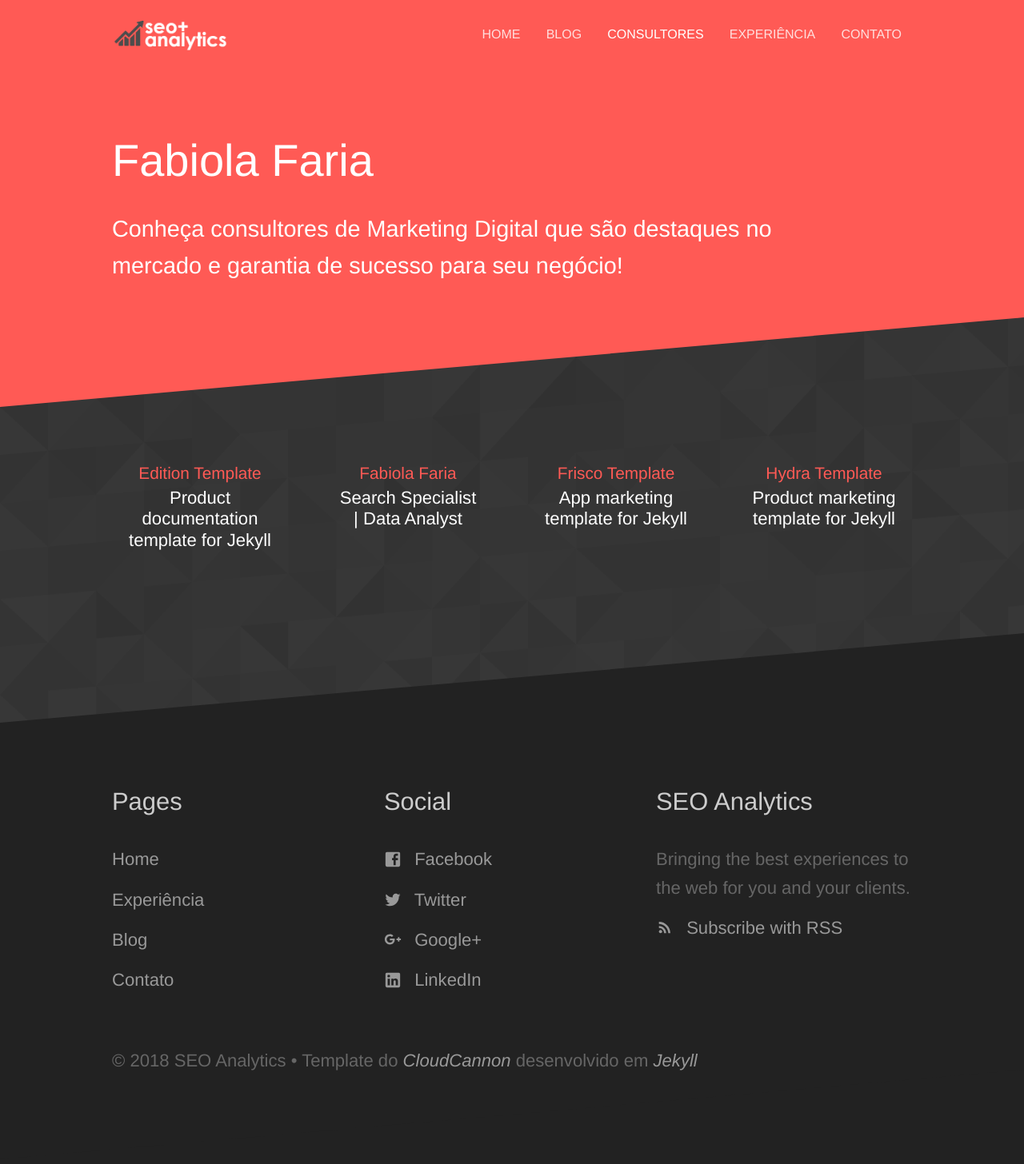
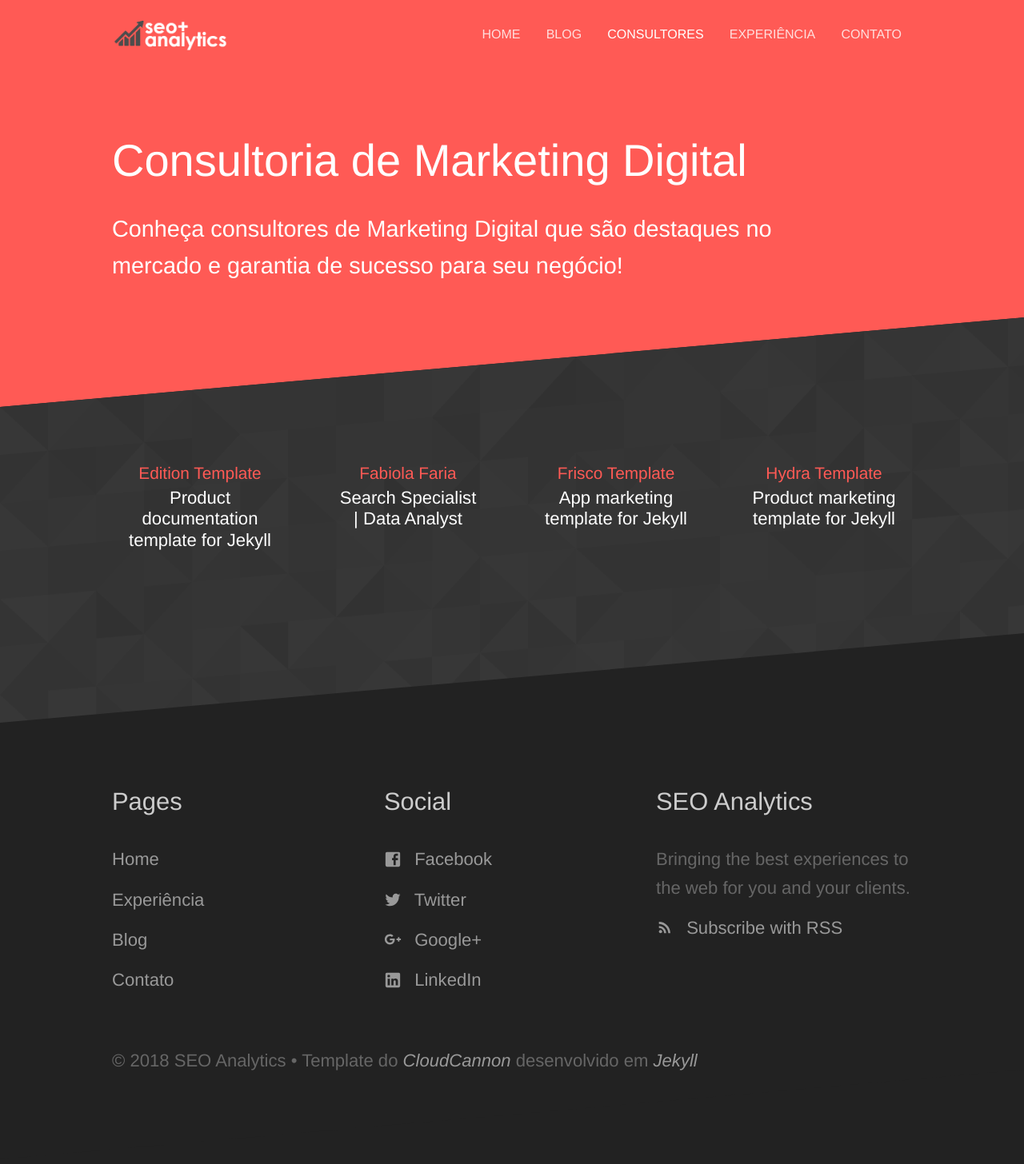
Before and after one commit to seoanalytics/seoanalytics.github.io, a Jekyll site: the page built from consultores.html, in a window 1280 px wide. Shown: the whole page at 80% size. Built offline with Jekyll 4.4.1, drawn with Linux system fonts in a browser that asks for light colours.

Commit message:
Updated 'consultores.html' via CloudCannon

```diff
--- a/consultores.html
+++ b/consultores.html
@@ -1,6 +1,6 @@
 ---
 title: Experiência em SEO e Data Analytics
-heading: Fabiola Faria
+heading: Consultoria de Marketing Digital
 subtitle: Conheça consultores de Marketing Digital que são destaques no mercado e garantia de sucesso para seu negócio!
 ---
 
```
